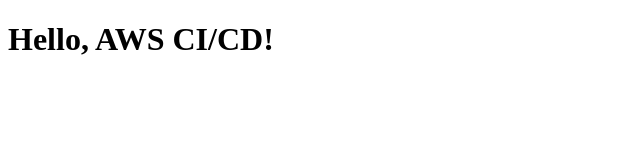
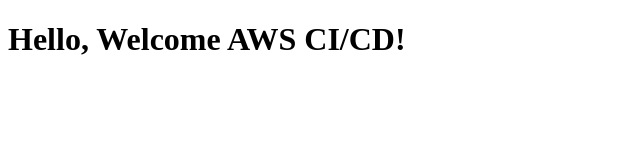
Before and after one commit to Dharmik002/Weather, a plain HTML site: page INDEX.HTML in a window 1280 px wide. Shown: the whole page, without its empty margins (0-640 px from the left). Drawn offline with Linux system fonts and the light colour scheme.

Commit message:
Update INDEX.HTML

```diff
--- a/INDEX.HTML
+++ b/INDEX.HTML
@@ -5,6 +5,6 @@
     <title>Dharmiks Web App</title>
 </head>
 <body>
-    <h1>Hello, AWS CI/CD!</h1>
+    <h1>Hello, Welcome AWS CI/CD!</h1>
 </body>
 </html>
```
